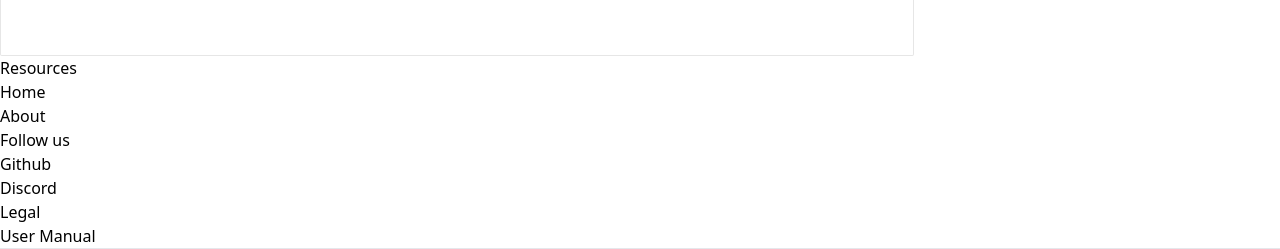
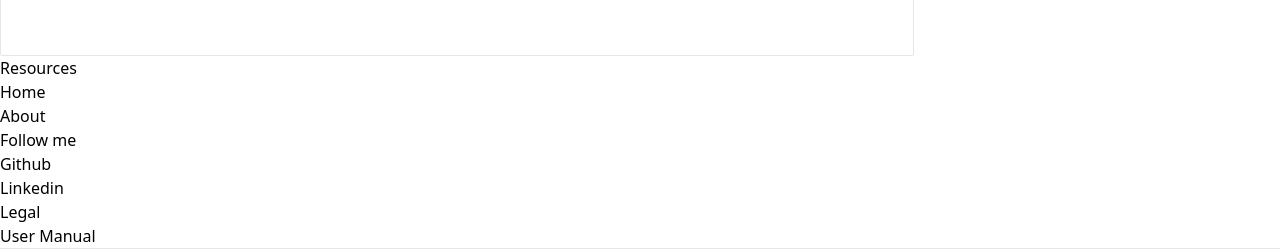
Before and after one commit to shaid85/cashierapp, a React (Vite) app: page / in a window 1280 px wide. Shown: the part 1260-1509 px from the top of the page. Built offline with nearby package versions, Linux system fonts and the light colour scheme.

Commit message:
social link updated

```diff
--- a/src/components/Footer.jsx
+++ b/src/components/Footer.jsx
@@ -33,7 +33,7 @@
                     </ul>
                 </div>
                 <div>
-                    <h2 className="mb-6 text-sm font-semibold text-gray-900 uppercase">Follow us</h2>
+                    <h2 className="mb-6 text-sm font-semibold text-gray-900 uppercase">Follow me</h2>
                     <ul className="text-gray-500 font-medium">
                         <li className="mb-4">
                             <a
@@ -46,9 +46,14 @@
                             </a>
                         </li>
                         <li>
-                            <Link to="/" className="hover:underline">
-                                Discord
-                            </Link>
+                        <a
+                                href="https://www.linkedin.com/in/saidul-islam-83a3a7ba/"
+                                className="hover:underline"
+                                target="_blank"
+                                rel="noreferrer"
+                            >
+                                Linkedin
+                            </a>
                         </li>
                     </ul>
                 </div>
```
